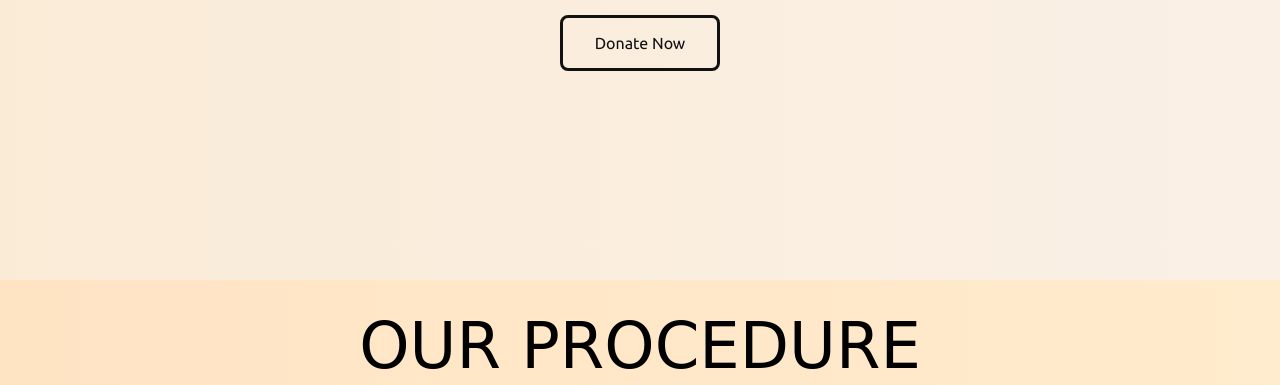
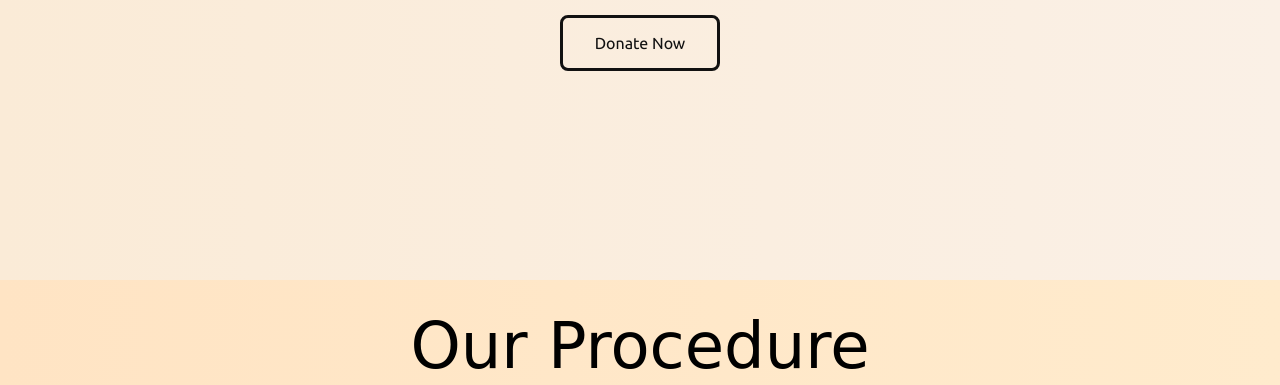
Before and after one commit to Quasaarz/Device, a plain HTML site: page index.html in a window 1280 px wide. Shown: the part 520-905 px from the top of the page. Drawn offline with Linux system fonts and the light colour scheme; a web font is replaced by a local one.

Commit message:
Update index.html

```diff
--- a/index.html
+++ b/index.html
@@ -31,7 +31,7 @@
     </header>
     <!-- About -->
     <div class="about" id="about">
-        <h1>OUR PROCEDURE</h1>
+        <h1>Our Procedure</h1>
         <div class="cardcontainer">
             <div class="card-about">
                 <h2>STEP 1</h2>
```
